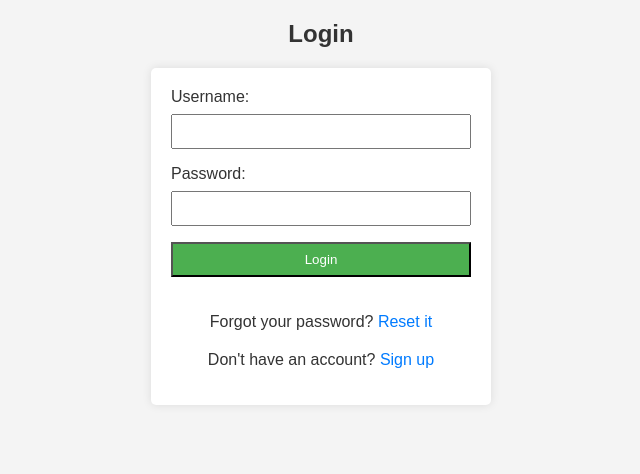
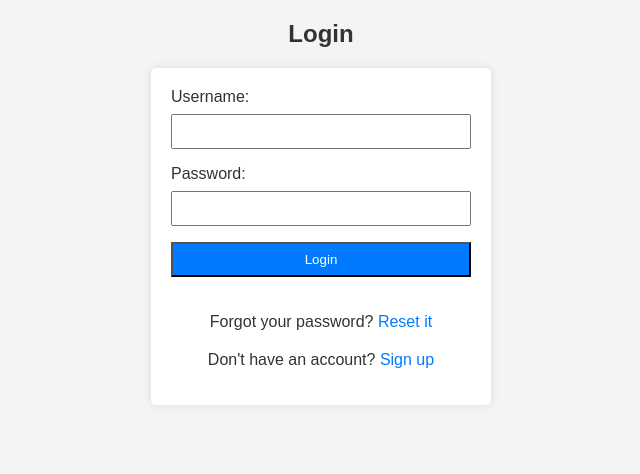
Before and after one commit to Kalyanstudent/KADEY, a PHP site: page /log_in.php in a window 1280 px wide. Shown: the top 474 px of the page, without its empty margins (319-959 px from the left). Run offline with PHP 8.4, Linux system fonts and the light colour scheme.

Commit message:
Update log_in.php

```diff
--- a/log_in.php
+++ b/log_in.php
@@ -72,7 +72,7 @@ if ($_SERVER['REQUEST_METHOD'] == 'POST') {
         }
 
         input[type="submit"] {
-            background-color: #4caf50;
+            background-color: #007bff;
             color: #fff;
             cursor: pointer;
         }
```
